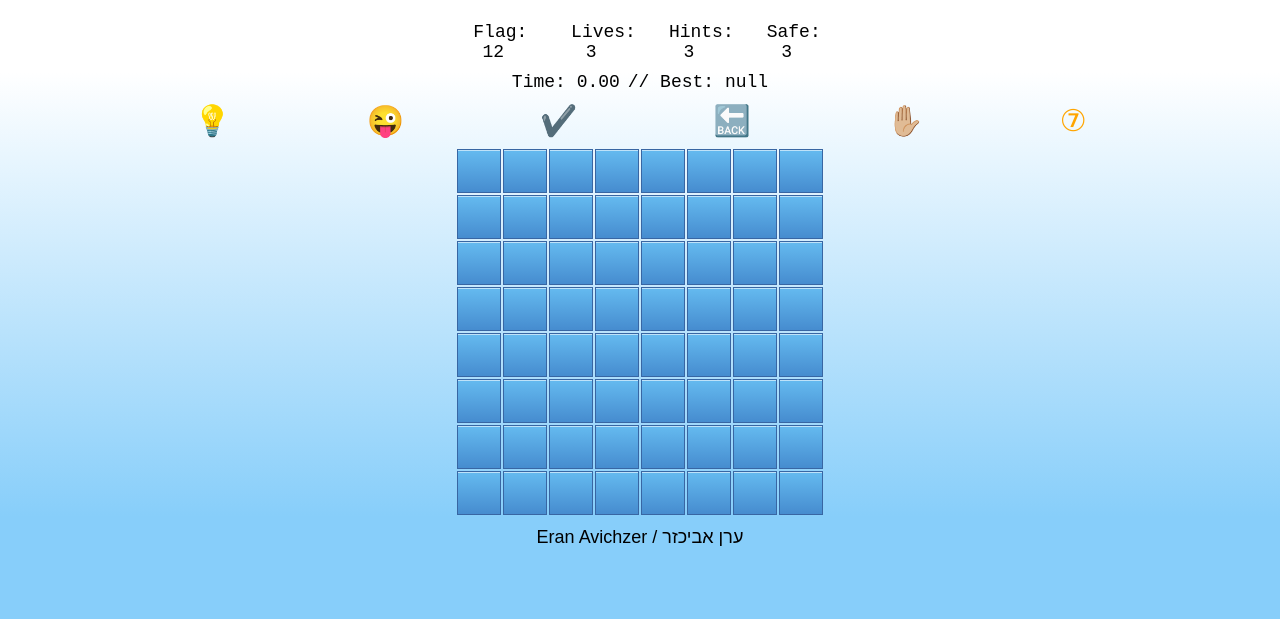
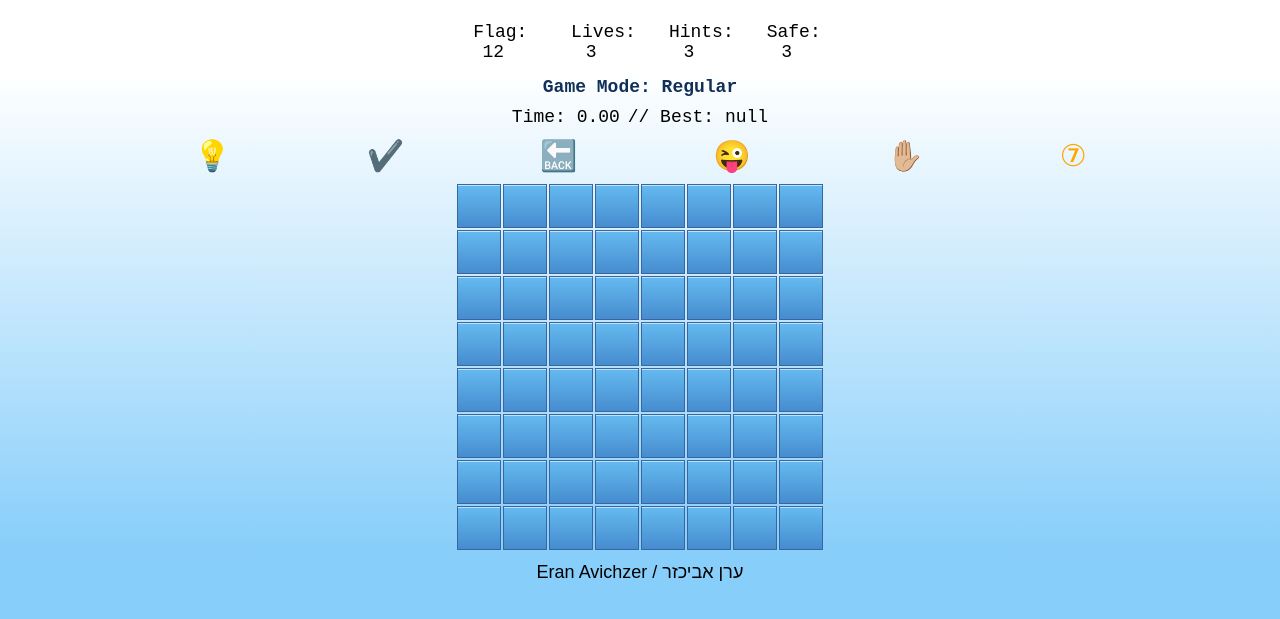
Before and after one commit to EranAAA/MineSweeper, a plain HTML site: page index.html in a window 1280 px wide. Shown: the part 143-762 px from the top of the page. Drawn offline with Linux system fonts and the light colour scheme.

Commit message:
Add files via upload

```diff
--- a/css/style.css
+++ b/css/style.css
@@ -68,6 +68,20 @@ p {
   padding-right: 25px;
 }
 
+.gameMode {
+  padding-top: 5px;
+  padding-bottom: 10px;
+  display: inline-block;
+  font-size: 18px;
+  /* margin-right: 120px; */
+  height: 20px;
+  /* width: 100px; */
+  padding-left: 25px;
+  padding-right: 25px;
+  color: #103059;
+  font-weight: bold;
+}
+
 .restartBtn,
 .undoBtn,
 .safeCheckBtn,
@@ -85,10 +99,11 @@ p {
   font-size: 30px;
   cursor: pointer;
   color: orange;
+  border-radius: 10%;
 }
 
 .board-container {
-  padding-top: 75px;
+  padding-top: 110px;
   background-image: linear-gradient(white, lightskyblue);
 }
 
--- a/index.html
+++ b/index.html
@@ -46,13 +46,15 @@
       <div class="hintCounter">Hints</div>
       <div class="safeCounter">safe</div>
       <br />
+      <div class="gameMode">Game Mode: Regular</div>
+      <br />
       <div class="timer">Timer</div>
       <div class="bestScore">score</div>
       <br />
       <button onclick="onClickHint()" class="hintsBtn">💡</button>
-      <button onclick="init()" class="restartBtn">😜</button>
       <button onclick="onClickSafeCheck()" class="safeCheckBtn">✔️</button>
       <button onclick="onClickUndo()" class="undoBtn">🔙</button>
+      <button onclick="init() ;onClickGameMode()" class="restartBtn">😜</button>
       <button onclick="onClickManuMined(this)" class="manuallyBtn">✋🏼</button>
       <button onclick="onClickSevenBoom(this)" class="sevenBoom">⑦</button>
     </div>
--- a/js/game.js
+++ b/js/game.js
@@ -65,6 +65,7 @@ function cellClicked(evBtn, elCell, i, j) {
         // if the player have negs around him we show only the pressed cell
     } else if (gBoard[i][j].minesAroundCount > 0) {
         gGame.shownCount++
+        console.log('minesAroundCount > 0 ', gGame.shownCount);
         // Update Model
         gBoard[i][j].isShown = true
         // Update DOM
@@ -75,7 +76,9 @@ function cellClicked(evBtn, elCell, i, j) {
         if (checkGameOver()) gGame.isOn = false
         // if we press on cell that not have negs so we need to open first degree negs.
     } else if (gBoard[i][j].minesAroundCount === 0) {
+        if (gBoard[i][j].isShown) return
         gGame.shownCount++
+        console.log('minesAroundCount === 0 ', gGame.shownCount);
         // Update Model
         gBoard[i][j].isShown = true
         // Update DOM
@@ -96,6 +99,8 @@ function cellMarked(elCell, i, j) {
         renderCell({ i: i, j: j }, FLAG, 'hideCell')
 
         gGame.markedCount++
+        console.log('cellMarked:WINDOW ++', gGame.markedCount);
+
         // Record the step for Undo button
         undoRecord()
     }
@@ -106,6 +111,8 @@ function cellMarked(elCell, i, j) {
         renderCell({ i: i, j: j }, WINDOW, 'hideCell')
 
         gGame.markedCount--
+        console.log('cellMarked:else --', gGame.markedCount);
+
         // Record the step for Undo button
         undoRecord()
     }
@@ -126,12 +133,15 @@ function showAllMines(row, col) {
                 renderCell({ i: i, j: j }, EXPLODE, 'showCell')
             } else if (gBoard[i][j].isMarked) {
                 gGame.shownCount++
+                console.log('showAllMines:isMarked ', gGame.shownCount);
+
                 // Update Model
                 gBoard[i][j].isShown = true
                 // Update DOM
                 renderCell({ i: i, j: j }, FLAG_ON_MINE, 'showCell')
             } else if (gBoard[i][j].isMine) {
                 gGame.shownCount++
+                console.log('showAllMines:isMine ', gGame.shownCount);
                 // Update Model
                 gBoard[i][j].isShown = true
                 // Update DOM
@@ -150,6 +160,7 @@ function showCellsAround(i, j, positions) {
         if (gBoard[pos.i][pos.j].isShown) continue
         if (gBoard[pos.i][pos.j].isMarked) continue
         gGame.shownCount++
+        console.log('minesAroundCount === 0 Recursion', gGame.shownCount);
         // Update Model
         gBoard[pos.i][pos.j].isShown = true
         // Update DOM
@@ -189,6 +200,8 @@ function keepLiving(i, j) {
     gGame.lives--
     // counter
     gGame.shownCount++
+    console.log('keepLiving ', gGame.shownCount);
+
 
     // Update Model
     gBoard[i][j].isShown = true
--- a/js/main.js
+++ b/js/main.js
@@ -17,12 +17,14 @@ var gElLivesCounter = document.querySelector('.livesCounter')
 var gElHintsCounter = document.querySelector('.hintCounter')
 var gElSafeCounter = document.querySelector('.safeCounter')
 var gElScoreRecord = document.querySelector('.bestScore')
+var gElGameMode = document.querySelector('.gameMode')
 
 // Global Button Elements
 var gElButton = document.querySelector('.restartBtn')
 var gElButtonHint = document.querySelector('.hintsBtn')
 var gElButtonSafeCheck = document.querySelector('.safeCheckBtn')
 var gElButtonUndo = document.querySelector('.undoBtn')
+var gElButtonManually = document.querySelector('.manuallyBtn')
 var gElTime = document.querySelector('.timer')
 
 // For handle the Undo Button
@@ -79,6 +81,11 @@ function init() {
     gGame.isHint = false
     gGame.safeCheck = SAFE_CHECK
 
+    // init Manually
+    gCounterManualMine = 0
+    gIsOnManully = false
+    gElButtonManually.style.background = ''
+
     // init the array that return all the position in pone array.
     gAllPositions = []
 
@@ -91,6 +98,7 @@ function init() {
     gElScoreRecord.innerText = '// Best: ' + setBest()
     gElButtonHint.style.background = ''
     gElTime.innerText = 'Time: 0.00'
+    //gElGameMode.innerText = 'Game Mode: Regular'
 
     // Build the main board and render to HTML
     gBoard = buildBoard(gLevel);
@@ -177,6 +185,8 @@ function onClickManuMined(elBtn) {
 
     if (gGame.shownCount > 0) return
 
+    gElGameMode.innerText = 'Game Mode: Place Mine Manually'
+
     gGame.isOn = false
     gIsOnManully = true
 
@@ -192,7 +202,6 @@ function onClickManuMined(elBtn) {
 }
 
 function ManuallyPosdMines(elCell, i, j) {
-    console.log('ManuallyPosdMines');
 
     if (gGame.isOn) return
     if (gCounterManualMine >= gLevel.mine) return gIsOnManully = false
@@ -208,6 +217,10 @@ function ManuallyPosdMines(elCell, i, j) {
 }
 
 function onClickSevenBoom(elBtn) {
+
+    //if (gGame.shownCount > 0) return
+
+    gElGameMode.innerText = 'Game Mode: 7Boom!'
 
     elBtn.style.background = 'yellow'
     gIsOn7Boom = true
@@ -281,3 +294,8 @@ function setBest() {
         }
     }
 }
+
+function onClickGameMode() {
+    gElGameMode.innerText = 'Game Mode: Regular'
+
+}
```
